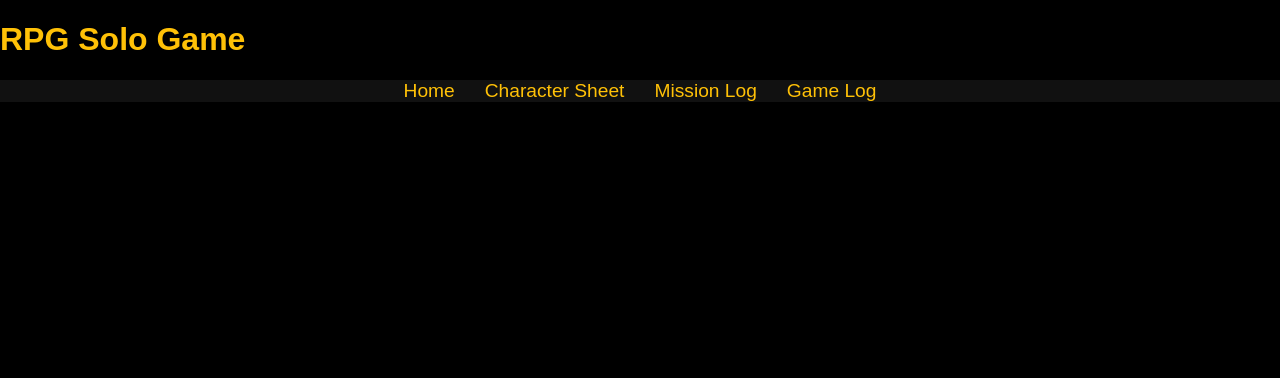
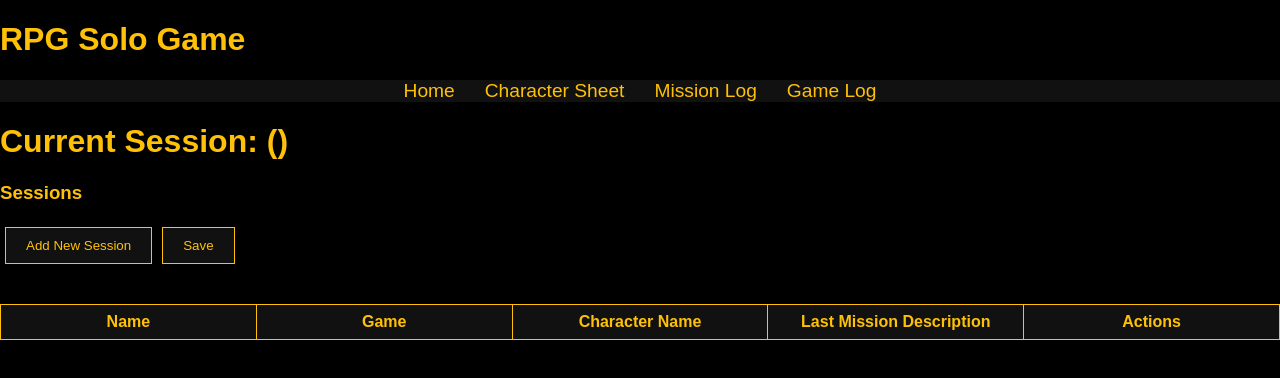
Before and after one commit to vitogit/rpg-solo-game, a Vue app: page / in a window 1280 px wide. Shown: the top 378 px of the page. Built offline with nearby package versions, Linux system fonts and the light colour scheme.

Commit message:
fix routing issues

```diff
--- a/src/components/AppNavigation.vue
+++ b/src/components/AppNavigation.vue
@@ -1,7 +1,7 @@
 <template>
   <nav>
     <ul>
-      <li><router-link to="/home">Home</router-link></li>
+      <li><router-link to="/">Home</router-link></li>
       <li><router-link to="/character-sheet">Character Sheet</router-link></li>
       <li><router-link to="/mission-log">Mission Log</router-link></li>
       <li><router-link to="/game-log">Game Log</router-link></li>
--- a/src/components/CharacterSheet.vue
+++ b/src/components/CharacterSheet.vue
@@ -37,8 +37,7 @@
 
   <script setup>
     import { globalState } from '@/globalState';
-    const { characterSheet } = globalState.currentSession;
-
+    let { characterSheet } = globalState.currentSession;
   </script>
 
   <style scoped>
--- a/src/components/HomePage.vue
+++ b/src/components/HomePage.vue
@@ -1,6 +1,6 @@
 <template>
   <div>
-    <h1>Welcome, {{  globalState.characterSheet.name }}</h1>
+    <h1>Current Session: {{ globalState.currentSession?.name }} ({{ globalState.currentSession?.game }})</h1>
 
     <h3>Sessions</h3>
     <button @click="addSession">Add New Session</button>
@@ -11,8 +11,8 @@
         <tr>
           <th>Name</th>
           <th>Game</th>
-          <!-- <th>Character Name</th>
-          <th>Last Mission Description</th> -->
+          <th>Character Name</th>
+          <th>Last Mission Description</th>
           <th>Actions</th>
         </tr>
       </thead>
@@ -22,10 +22,12 @@
             <input v-model="session.name"/>
           </td>
           <td>
-            <input v-model="session.game"/>
+            <select v-model="session.game">
+              <option v-for="game in games" :key="game" :value="game">{{ game }}</option>
+            </select>
           </td>
-          <!-- <td>{{ session.characterSheet.name }}</td>
-          <td>{{ session.missionLog.length ? session.missionLog[session.missionLog.length - 1].description : '' }}</td> -->
+          <td>{{ session.characterSheet?.name }}</td>
+          <td>{{ session.missionLog?.[session.missionLog.length - 1]?.description}}</td>
           <td>
             <button @click.stop="deleteSession(session)">Delete</button>
           </td>
@@ -36,7 +38,7 @@
   </div>
 </template>
 <script>
-import { watch } from 'vue';
+// import { watch } from 'vue';
 import Sortable from 'sortablejs';
 import { globalState } from '@/globalState.js'
 
@@ -55,7 +57,7 @@ export default {
   },
   methods: {
     addSession() {
-      const newSession = { id: Date.now(), name: '', game: '' };
+      const newSession = { id: Date.now(), name: '', game: '', characterSheet: {}, missionLog: [], gameLog: [] };
       globalState.sessions.unshift(newSession);
       this.loadSession(newSession);
     },
@@ -70,21 +72,15 @@ export default {
       // TODOS this can be in a watch to call each time the state changes
       console.log('save globalState', globalState)
       localStorage.setItem('globalState', JSON.stringify(globalState));
-    },
-    loadGlobalState() {
-      const loadedGlobalState = JSON.parse(localStorage.getItem('globalState'));
-      if (loadedGlobalState) {
-        globalState.loadGlobalState(loadedGlobalState);
-      }
-    },
+    }
   },
   created() {
-    console.log('created')
-    this.loadGlobalState();
-    watch(() => globalState, () => {
-      console.log('watched')
-      // this.saveGlobalState();
-    }, { deep: true });
+    console.log('created home')
+    // this.loadGlobalState();
+    // watch(() => globalState, () => {
+    //   console.log('watched')
+    //   // this.saveGlobalState();
+    // }, { deep: true });
   },
   mounted() {
     Sortable.create(this.$refs.sessionTable, {
@@ -136,7 +132,8 @@ button:hover {
   background-color: #333;
 }
 
-.session-table input {
+.session-table input,
+.session-table select {
   width: 80%;
   padding: 8px;
   border: 1px solid #ffc107;
--- a/src/components/MainComponent.vue
+++ b/src/components/MainComponent.vue
@@ -8,11 +8,28 @@
 
   <script>
   import AppNavigation from './AppNavigation.vue';
+  import { globalState } from '@/globalState.js'
 
   export default {
     name: 'MainComponent',
     components: {
       AppNavigation,
+    },
+    created() {
+      console.log('created main')
+      this.loadGlobalState();
+      // watch(() => globalState, () => {
+      //   console.log('watched')
+      //   // this.saveGlobalState();
+      // }, { deep: true });
+    },
+    methods: {
+      loadGlobalState() {
+        const loadedGlobalState = JSON.parse(localStorage.getItem('globalState'));
+        if (loadedGlobalState) {
+          globalState.loadGlobalState(loadedGlobalState);
+        }
+      }
     },
   };
   </script>
--- a/src/globalState.js
+++ b/src/globalState.js
@@ -3,10 +3,14 @@ import { reactive } from 'vue';
 
 export const globalState = reactive({
   sessions: [],
-  currentSession: {},
-  characterSheet: {},
-  gameLog: [],
-  missionsLog: [],
+  currentSession: {
+    name: '',
+    game: '',
+    characterSheet: {},
+    gameLog: [],
+    missionsLog: [],
+  },
+
   setSessions(sessions) {
     this.sessions = sessions;
   },
--- a/src/router/index.js
+++ b/src/router/index.js
@@ -3,32 +3,29 @@ import CharacterSheet from '../components/CharacterSheet.vue';
 import MissionLog from '../components/MissionLog.vue';
 import GameLog from '../components/GameLog.vue';
 import MainComponent from '../components/MainComponent.vue';
-import HomePage from '../components/HomePage.vue'; // Assuming you have a Home component
+import HomePage from '../components/HomePage.vue';
 
-const missionTables = {
-    level: Array.from({ length: 6 }, (_, i) => i + 1),
-    difficulty: Array.from({ length: 6 }, (_, i) => i + 1),
-    description: ['Desc1', 'Desc2', 'Desc3', 'Desc4', 'Desc5', 'Desc6', 'Desc7', 'Desc8', 'Desc9', 'Desc10', 'Desc11', 'Desc12'],
-    place: ['Place1', 'Place2', 'Place3', 'Place4', 'Place5', 'Place6', 'Place7', 'Place8', 'Place9', 'Place10', 'Place11', 'Place12'],
-    location: ['Location1', 'Location2', 'Location3', 'Location4', 'Location5', 'Location6', 'Location7', 'Location8', 'Location9', 'Location10', 'Location11', 'Location12'],
-    goal: ['Goal1', 'Goal2', 'Goal3', 'Goal4', 'Goal5', 'Goal6', 'Goal7', 'Goal8', 'Goal9', 'Goal10', 'Goal11', 'Goal12'],
-    challenge: ['Challenge1', 'Challenge2', 'Challenge3', 'Challenge4', 'Challenge5', 'Challenge6', 'Challenge7', 'Challenge8', 'Challenge9', 'Challenge10', 'Challenge11', 'Challenge12'],
-    reward: ['Reward1', 'Reward2', 'Reward3', 'Reward4', 'Reward5', 'Reward6', 'Reward7', 'Reward8', 'Reward9', 'Reward10', 'Reward11', 'Reward12'],
-    status: ['Status1', 'Status2', 'Status3', 'Status4', 'Status5', 'Status6', 'Status7', 'Status8', 'Status9', 'Status10', 'Status11', 'Status12'],
-  };
+// const missionTables = {
+//     level: Array.from({ length: 6 }, (_, i) => i + 1),
+//     difficulty: Array.from({ length: 6 }, (_, i) => i + 1),
+//     description: ['Desc1', 'Desc2', 'Desc3', 'Desc4', 'Desc5', 'Desc6', 'Desc7', 'Desc8', 'Desc9', 'Desc10', 'Desc11', 'Desc12'],
+//     place: ['Place1', 'Place2', 'Place3', 'Place4', 'Place5', 'Place6', 'Place7', 'Place8', 'Place9', 'Place10', 'Place11', 'Place12'],
+//     location: ['Location1', 'Location2', 'Location3', 'Location4', 'Location5', 'Location6', 'Location7', 'Location8', 'Location9', 'Location10', 'Location11', 'Location12'],
+//     goal: ['Goal1', 'Goal2', 'Goal3', 'Goal4', 'Goal5', 'Goal6', 'Goal7', 'Goal8', 'Goal9', 'Goal10', 'Goal11', 'Goal12'],
+//     challenge: ['Challenge1', 'Challenge2', 'Challenge3', 'Challenge4', 'Challenge5', 'Challenge6', 'Challenge7', 'Challenge8', 'Challenge9', 'Challenge10', 'Challenge11', 'Challenge12'],
+//     reward: ['Reward1', 'Reward2', 'Reward3', 'Reward4', 'Reward5', 'Reward6', 'Reward7', 'Reward8', 'Reward9', 'Reward10', 'Reward11', 'Reward12'],
+//     status: ['Status1', 'Status2', 'Status3', 'Status4', 'Status5', 'Status6', 'Status7', 'Status8', 'Status9', 'Status10', 'Status11', 'Status12'],
+//   };
 
 const routes = [
   {
     path: '/',
     component: MainComponent,
     children: [
-      { path: 'home', component: HomePage },
+      { path: '', component: HomePage },
       { path: 'character-sheet', component: CharacterSheet },
       {
-        path: 'mission-log',
-        component: MissionLog,
-        props: { missionTables }, // Pass the missionTables prop
-      },
+        path: 'mission-log', component: MissionLog },
       { path: 'game-log', component: GameLog },
     ],
   },
```
